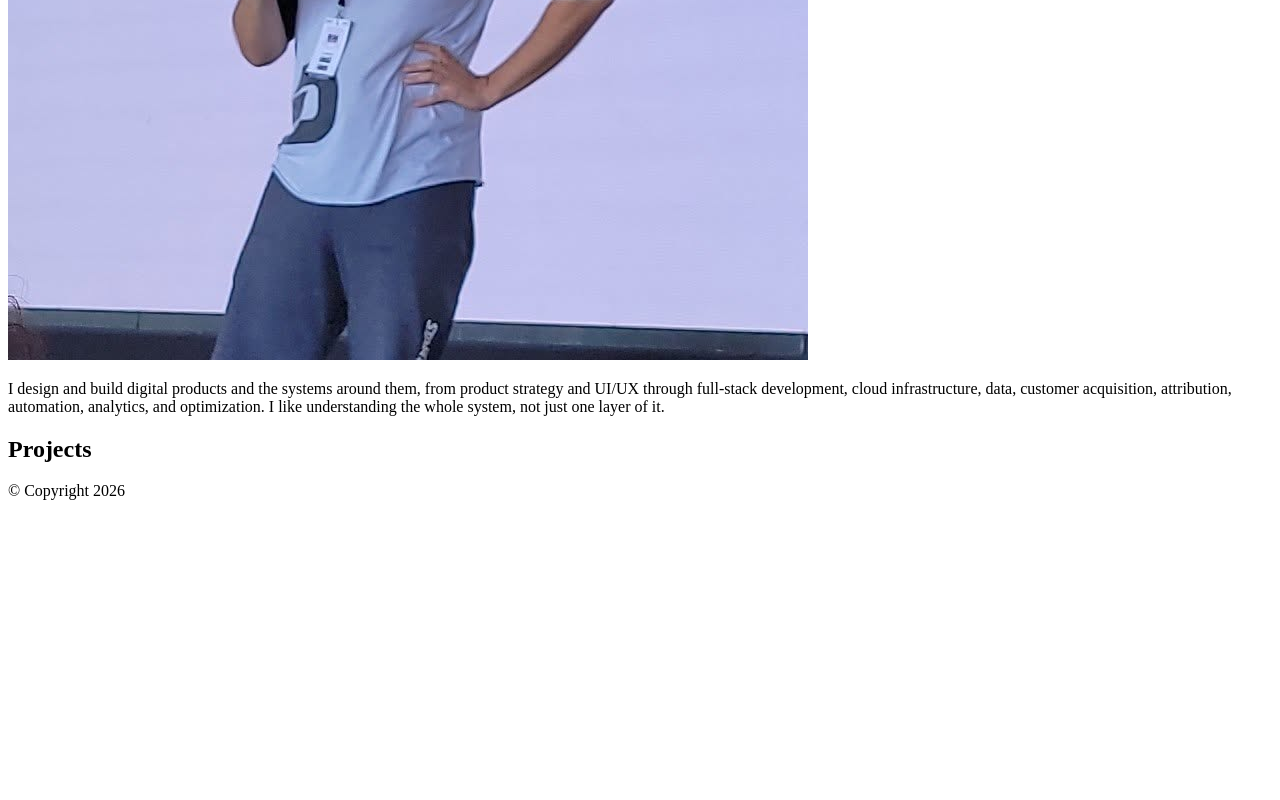
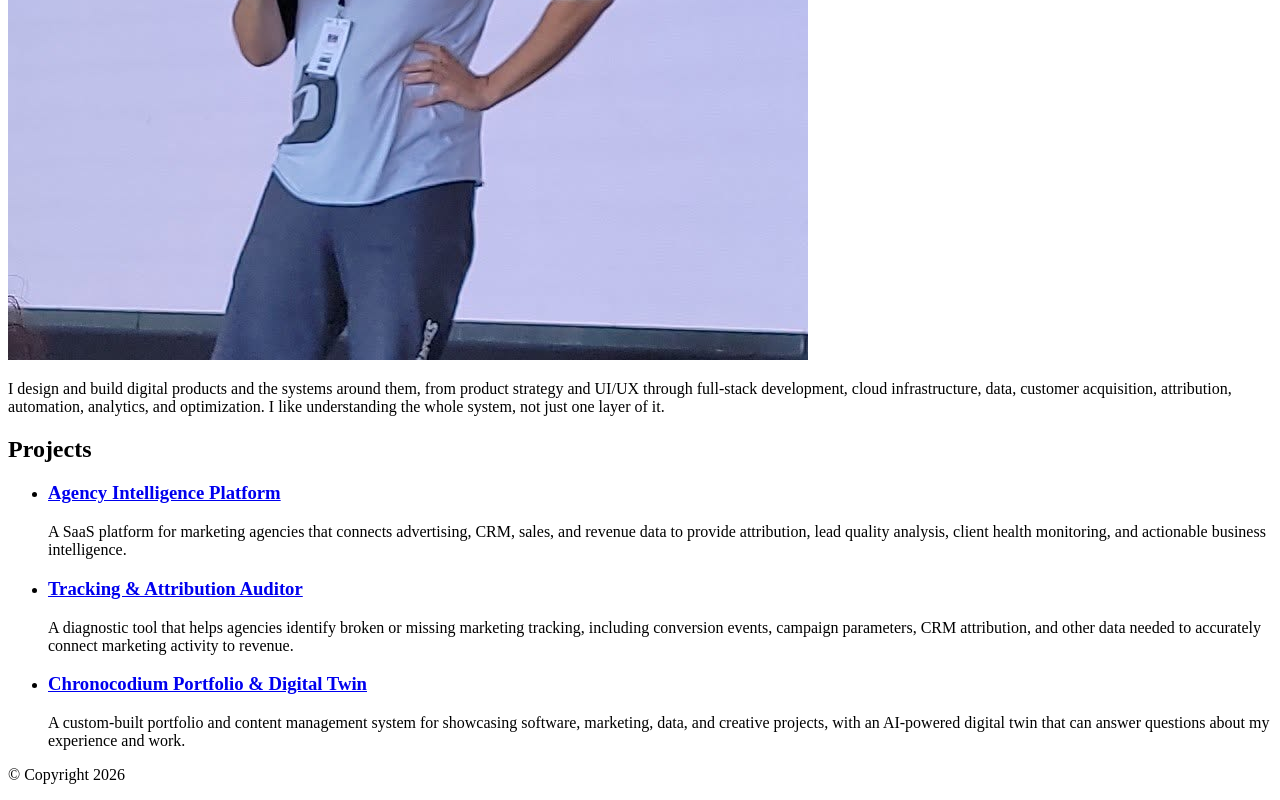
Before and after one commit to Chronocodium/client-side, a plain HTML site: page personal-portfolio/index.html in a window 1280 px wide. Shown: the part 644-1444 px from the top of the page. Before the commit the page ends 1160 px from the top, so only its background shows below. Drawn offline with Linux system fonts and the light colour scheme.

Commit message:
Completed Personal Portfolio DOM Manipulation Assignment

```diff
--- a/personal-portfolio/index.html
+++ b/personal-portfolio/index.html
@@ -4,6 +4,7 @@
         <meta charset="utf-8" />
         <meta name="viewport" content="width=device-width, initial-scale=1.0" />
         <title>Chase's Portfolio</title>
+        <script src="index.js" defer></script>
     </head>
     <body>
         <header>
--- /dev/null
+++ b/personal-portfolio/index.js
@@ -0,0 +1,48 @@
+const projects = [
+    {
+        title: "Agency Intelligence Platform",
+        url: "#",
+        description:
+            "A SaaS platform for marketing agencies that connects advertising, CRM, sales, and revenue data to provide attribution, lead quality analysis, client health monitoring, and actionable business intelligence.",
+    },
+    {
+        title: "Tracking & Attribution Auditor",
+        url: "#",
+        description:
+            "A diagnostic tool that helps agencies identify broken or missing marketing tracking, including conversion events, campaign parameters, CRM attribution, and other data needed to accurately connect marketing activity to revenue.",
+    },
+    {
+        title: "Chronocodium Portfolio & Digital Twin",
+        url: "#",
+        description:
+            "A custom-built portfolio and content management system for showcasing software, marketing, data, and creative projects, with an AI-powered digital twin that can answer questions about my experience and work.",
+    },
+];
+
+const projectsSection = document.getElementById("projects");
+const projectList = document.createElement("ul");
+projectsSection.appendChild(projectList);
+
+projects.forEach((project) => {
+    const titleText = project.title;
+    const urlText = project.url;
+    const descriptionText = project.description;
+
+    const titleHeading = document.createElement("h3");
+    titleHeading.textContent = titleText;
+
+    const titleURL = document.createElement("a");
+    titleURL.setAttribute("href", urlText);
+    titleURL.setAttribute("target", "_blank");
+
+    const descriptionParagraph = document.createElement("p");
+    descriptionParagraph.textContent = descriptionText;
+
+    const projectItem = document.createElement("li");
+    projectItem.classList.add("project");
+
+    titleURL.appendChild(titleHeading);
+    projectItem.appendChild(titleURL);
+    projectItem.appendChild(descriptionParagraph);
+    projectList.appendChild(projectItem);
+});
```
